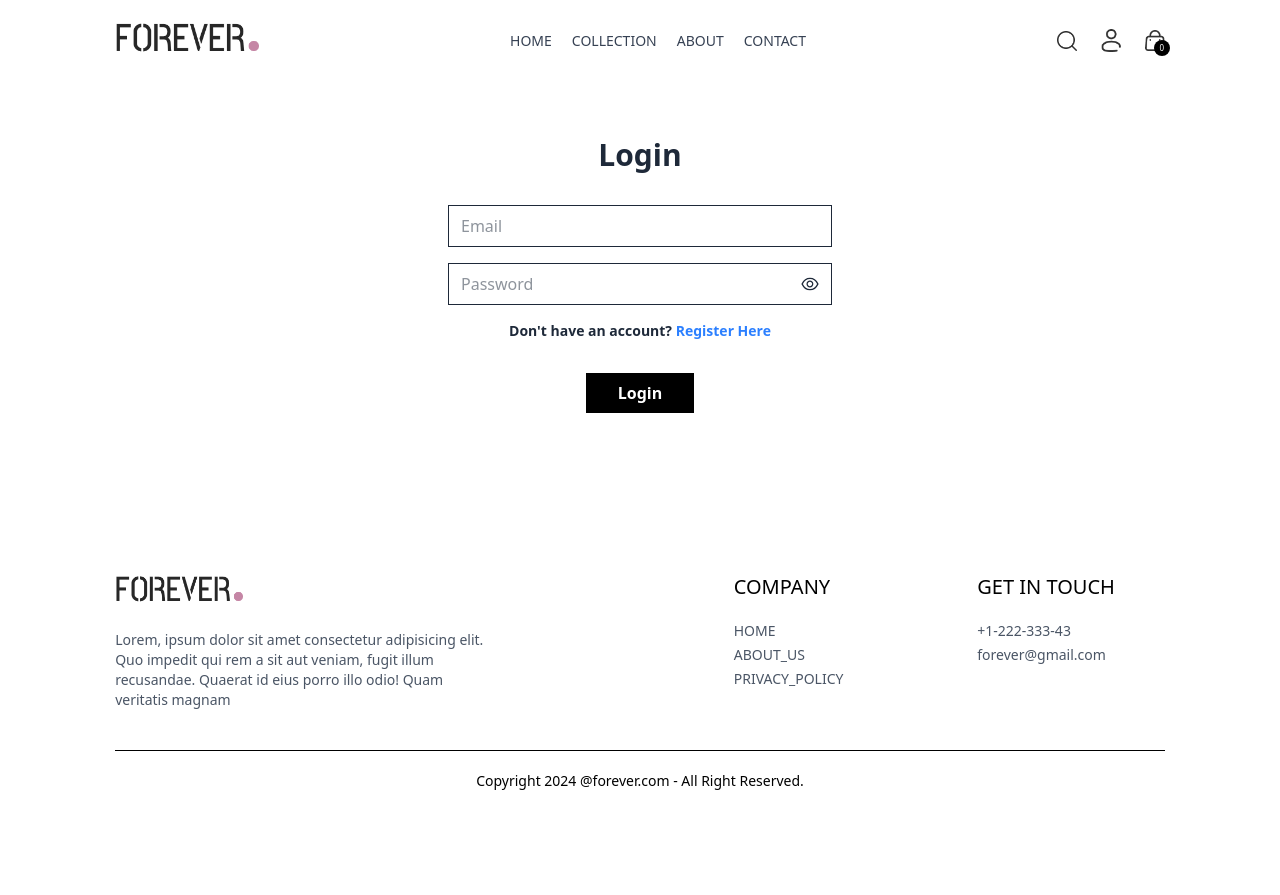
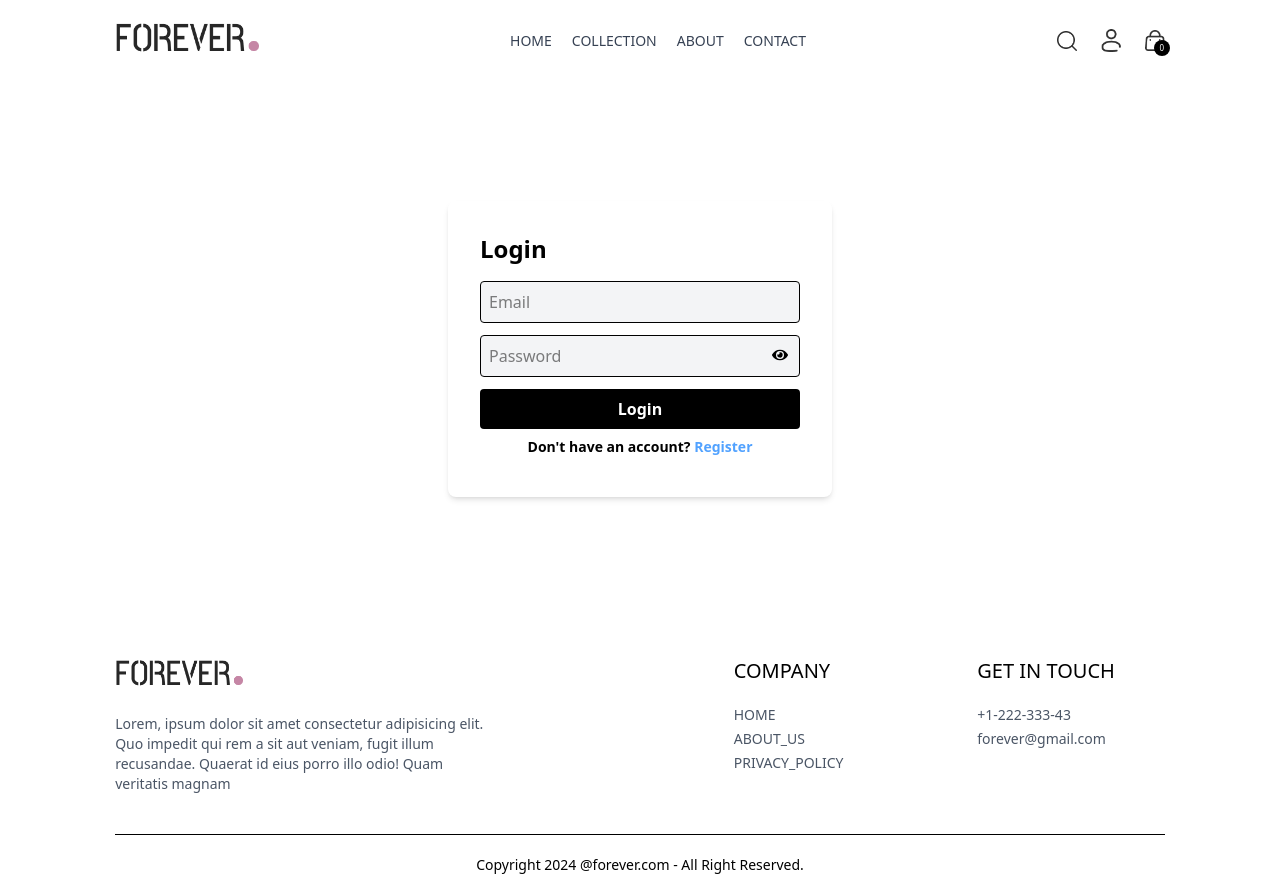
Before and after one commit to Meraj-1/Ecom_Backend, a React (Vite) app in the folder frontend/: page /login in a window 1280 px wide. Before the commit the page ends 811 px from the top, so only its background shows below. Built offline with nearby package versions, Linux system fonts and the light colour scheme.

Commit message:
add register and login

```diff
--- a/frontend/src/components/Bestseller.jsx
+++ b/frontend/src/components/Bestseller.jsx
@@ -2,7 +2,7 @@ import React, { useContext, useEffect, useState } from 'react'
 import { ShopContext } from '../context/ShopContext'
 import Title from './Title';
 
-import ProductItem from './Productitem.jsx';
+import ProductItem from './ProductItem.jsx';
 function BestSeller() {
 
     const {products} = useContext(ShopContext);
--- a/frontend/src/components/Navbar.jsx
+++ b/frontend/src/components/Navbar.jsx
@@ -36,8 +36,8 @@ const Navbar = () => {
     <Link to="/login"> <img src={assets.profile_icon} alt='' className='w-5 cursor-pointer '/> </Link>
       <div className='group-hover:block hidden absolute dropdown-menu right-o pt-4'>
       <div className='flex flex-col gap-2 w-36 py-3 px-5 bg-slate-100 text-gray-500 rounded'>
-        <p className='cursor-pointer hover:text-black'>My Profile</p>
-        <p className='cursor-pointer hover:text-black'>Orders</p>
+        {/* <p className='cursor-pointer hover:text-black'>My Profile</p>
+        <p className='cursor-pointer hover:text-black'>Orders</p> */}
         {/* <p className='cursor-pointer hover:text-black'>LogOut</p> */}
         <p className='cursor-pointer hover:text-black'><a href="/register">Register</a></p>
       </div>
--- a/frontend/src/pages/Login.jsx
+++ b/frontend/src/pages/Login.jsx
@@ -1,114 +1,101 @@
 import React, { useState } from 'react';
-import axios from 'axios';
-import { AiOutlineEye, AiOutlineEyeInvisible } from 'react-icons/ai';
 import { useNavigate } from 'react-router-dom';
-import { toast, ToastContainer } from 'react-toastify'; // Added ToastContainer import
-import 'react-toastify/dist/ReactToastify.css';
+import { toast } from 'react-toastify';
+import { FaEye, FaEyeSlash } from 'react-icons/fa';  // Importing Eye icons
 
 const Login = () => {
   const [formData, setFormData] = useState({
-    email: '',
-    password: '',
+    email: "",
+    password: "",
   });
-  const [showPassword, setShowPassword] = useState(false);
-  const [error, setError] = useState('');
+
   const [loading, setLoading] = useState(false);
+  const [passwordVisible, setPasswordVisible] = useState(false);  // State to toggle password visibility
   const navigate = useNavigate();
 
-  const onChangeHandler = (e) => {
-    const { name, value } = e.target;
-    setFormData((prev) => ({ ...prev, [name]: value }));
+  const handleChange = (e) => {
+    setFormData({ ...formData, [e.target.name]: e.target.value });
   };
 
-  const onSubmitHandler = async (e) => {
+  const handleLogin = async (e) => {
     e.preventDefault();
-    setError('');
     setLoading(true);
 
     try {
-      const response = await axios.post(
-        'https://ecom-backend-sage.vercel.app/user/login',
-        formData,
-        { headers: { 'Content-Type': 'application/json' } }
-      );
-
-      // Save user token (if backend returns it)
-      localStorage.setItem('token', response.data.token);
-
-      // Show success toast
-      toast.success('Login Successful! Redirecting...', {
-        position: 'top-center',
-        autoClose: 2000,
+      const response = await fetch('http://localhost:8080/user/login', {
+        method: 'POST',
+        headers: {
+          'Content-Type': 'application/json',
+        },
+        body: JSON.stringify(formData),
       });
 
-      // Navigate to home page after 2 seconds
-      setTimeout(() => navigate('/'), 2000);
-    } catch (err) {
-      setError(err.response?.data?.message || 'Login failed');
-      toast.error('Login failed! Please try again.', {
-        position: 'top-center',
-        autoClose: 2000,
-      });
-    } finally {
-      setLoading(false);
+      const data = await response.json();
+
+      if (response.ok) {
+        if (data.success) {
+          toast.success('Login successful!');
+          navigate('/');  // Redirect to home page
+        } else {
+          toast.error(data.message || 'Login failed!');
+        }
+      } else {
+        toast.error('Server error occurred.');
+      }
+    } catch (error) {
+      console.error('An error occurred during login:', error);
+      toast.error('An error occurred during login.');
     }
+
+    setLoading(false);
   };
 
   return (
-    <>
-      <ToastContainer /> {/* Toast container to display notifications */}
-      <form
-        onSubmit={onSubmitHandler}
-        className="flex flex-col items-center w-[90%] sm:max-w-96 m-auto mt-14 gap-4 text-gray-800"
-      >
-        <h2 className="text-3xl font-bold mb-4">Login</h2>
+    <div className="mt-30 flex items-center justify-center">
+      <form onSubmit={handleLogin} className="p-8 rounded-lg shadow-md w-96">
+        <h2 className="text-2xl font-bold mb-4">Login</h2>
 
         <input
           type="email"
           name="email"
+          placeholder="Email"
+          onChange={handleChange}
           value={formData.email}
-          onChange={onChangeHandler}
-          placeholder="Email"
-          className="w-full px-3 py-2 border border-gray-800"
+          className="w-full p-2 mb-3 cursor-pointer bg-gray-100 rounded border border-black focus:outline-none"
           required
         />
 
-        <div className="relative w-full">
+        <div className="relative">
           <input
-            type={showPassword ? 'text' : 'password'}
+            type={passwordVisible ? 'text' : 'password'}  // Toggle input type based on password visibility
             name="password"
+            placeholder="Password"
+            onChange={handleChange}
             value={formData.password}
-            onChange={onChangeHandler}
-            placeholder="Password"
-            className="w-full px-3 py-2 border border-gray-800"
+            className="w-full p-2 mb-3 bg-gray-100 cursor-pointer rounded border border-black focus:outline-none"
             required
           />
-          <div
-            className="absolute inset-y-0 right-0 pr-3 flex items-center cursor-pointer"
-            onClick={() => setShowPassword((prev) => !prev)}
+          <span
+            className="absolute right-3 top-3 cursor-pointer"
+            onClick={() => setPasswordVisible(!passwordVisible)}  // Toggle password visibility
           >
-            {showPassword ? <AiOutlineEyeInvisible size={20} /> : <AiOutlineEye size={20} />}
-          </div>
+            {passwordVisible ? <FaEyeSlash /> : <FaEye />}  {/* Display eye or eye-slash icon */}
+          </span>
         </div>
-
-        <p className="text-sm font-bold">
-          Don't have an account?{' '}
-          <a href="/register" className="text-blue-500 hover:underline">
-            Register Here
-          </a>
-        </p>
-
-        {error && <p className="text-red-500 text-sm">{error}</p>} {/* Display error message */}
 
         <button
           type="submit"
+          className="w-full bg-black p-2 text-white rounded cursor-pointer font-bold"
           disabled={loading}
-          className="cursor-pointer bg-black text-white font-bold px-8 py-2 mt-4"
         >
-          {loading ? 'Processing...' : 'Login'}
+          {loading ? 'Logging in...' : 'Login'}
         </button>
+
+        <p className="text-sm mb-2 font-bold text-center mt-2">
+          Don't have an account? <a href="/register" className="text-blue-400">Register</a>
+        </p>
       </form>
-    </>
+    </div>
   );
 };
 
--- a/frontend/src/pages/Register.jsx
+++ b/frontend/src/pages/Register.jsx
@@ -1,129 +1,111 @@
 import React, { useState } from 'react';
-import axios from 'axios';
-import { AiOutlineEye, AiOutlineEyeInvisible } from 'react-icons/ai';
 import { useNavigate } from 'react-router-dom';
-import { toast, ToastContainer } from 'react-toastify'; // Added ToastContainer import
-import 'react-toastify/dist/ReactToastify.css';
+import { toast } from 'react-toastify';
+import { FaEye, FaEyeSlash } from 'react-icons/fa';  // Import icons
 
 const Register = () => {
   const [formData, setFormData] = useState({
-    fullname: '',
-    username: '',
-    email: '',
-    password: '',
+    fullname: "",
+    username: "",
+    email: "",
+    password: "",
   });
-  const [showPassword, setShowPassword] = useState(false);
+
   const [loading, setLoading] = useState(false);
+  const [passwordVisible, setPasswordVisible] = useState(false);  // State to toggle password visibility
+
   const navigate = useNavigate();
 
-  const onChangeHandler = (e) => {
-    const { name, value } = e.target;
-    setFormData((prev) => ({ ...prev, [name]: value }));
+  const handleChange = (e) => {
+    setFormData({ ...formData, [e.target.name]: e.target.value });
   };
 
-  const onSubmitHandler = async (e) => {
+  const handleRegister = async (e) => {
     e.preventDefault();
     setLoading(true);
 
     try {
-      const response = await axios.post(
-        'https://ecom-backend-sage.vercel.app/user/register', // Adjust your API endpoint
-        formData,
-        { headers: { 'Content-Type': 'application/json' } }
-      );
-
-      // Show success toast
-      toast.success('Account created successfully! Redirecting to login...', {
-        position: 'top-center',
-        autoClose: 2000,
+      const response = await fetch('http://localhost:8080/user/register', {
+        method: 'POST',
+        headers: {
+          'Content-Type': 'application/json',
+        },
+        body: JSON.stringify(formData),
       });
 
-      // Redirect to login after 2 seconds
-      setTimeout(() => navigate('/login'), 2000);
-    } catch (err) {
-      toast.error(err.response?.data?.message || 'Registration failed', {
-        position: 'top-center',
-        autoClose: 2000,
-      });
-    } finally {
-      setLoading(false);
+      const data = await response.json();
+
+      if (data.success) {
+        toast.success('Registration successful!');
+        navigate('/');  // Redirect to the home page
+      } else {
+        toast.error(data.message || 'Registration failed!');
+      }
+    } catch (error) {
+      console.error(error);
+      toast.error('An error occurred during registration.');
     }
+
+    setLoading(false);
   };
 
   return (
-    <>
-      <ToastContainer /> {/* Toast container to display notifications */}
-      <form
-        onSubmit={onSubmitHandler}
-        className="flex flex-col items-center w-[90%] sm:max-w-96 m-auto mt-14 gap-4 text-gray-800"
-      >
-        <h2 className="text-3xl font-bold mb-4">Register</h2>
+    <div className="mt-30 flex items-center justify-center">
+      <form onSubmit={handleRegister} className="p-8 rounded-lg shadow-md w-96">
+        <h2 className="text-2xl font-bold mb-4">Register</h2>
 
         <input
           type="text"
           name="fullname"
-          value={formData.fullname}
-          onChange={onChangeHandler}
           placeholder="Full Name"
-          className="w-full px-3 py-2 border border-gray-800"
+          onChange={handleChange}
+          className="w-full p-2 mb-3 cursor-pointer bg-gray-100 rounded border border-black focus:outline-none"
           required
         />
 
         <input
           type="text"
           name="username"
-          value={formData.username}
-          onChange={onChangeHandler}
           placeholder="Username"
-          className="w-full px-3 py-2 border border-gray-800"
+          onChange={handleChange}
+          className="w-full p-2 mb-3 cursor-pointer bg-gray-100 rounded border border-black focus:outline-none"
           required
         />
 
         <input
           type="email"
           name="email"
-          value={formData.email}
-          onChange={onChangeHandler}
           placeholder="Email"
-          className="w-full px-3 py-2 border border-gray-800"
+          onChange={handleChange}
+          className="w-full p-2 mb-3 cursor-pointer bg-gray-100 rounded border border-black focus:outline-none"
           required
         />
 
-        {/* Password Input with Show/Hide Icon */}
-        <div className="relative w-full">
+        <div className="relative">
           <input
-            type={showPassword ? 'text' : 'password'}
+            type={passwordVisible ? 'text' : 'password'}  // Toggle input type based on password visibility
             name="password"
-            value={formData.password}
-            onChange={onChangeHandler}
             placeholder="Password"
-            className="w-full px-3 py-2 border border-gray-800"
+            onChange={handleChange}
+            className="w-full p-2 mb-3 cursor-pointer bg-gray-100 rounded border border-black focus:outline-none"
             required
           />
-          <div
-            className="absolute inset-y-0 right-0 pr-3 flex items-center cursor-pointer"
-            onClick={() => setShowPassword((prev) => !prev)}
+          <span
+            className="absolute right-3 top-3 cursor-pointer"
+            onClick={() => setPasswordVisible(!passwordVisible)}
           >
-            {showPassword ? <AiOutlineEyeInvisible size={20} /> : <AiOutlineEye size={20} />}
-          </div>
+            {passwordVisible ? <FaEyeSlash /> : <FaEye />}
+          </span>
         </div>
 
-        <p className="font-bold text-sm">
-          Already have an account?{' '}
-          <a href="/login" className="text-blue-500 hover:underline">
-            Login Here
-          </a>
+        <p className='text-sm mb-2 font-bold'>
+          If you have already? <a href="/login" className='text-blue-400'>an account</a>
         </p>
-
-        <button
-          type="submit"
-          disabled={loading}
-          className="cursor-pointer bg-black text-white font-bold px-8 py-2 mt-4"
-        >
-          {loading ? 'Processing...' : 'Register'}
+        <button type="submit" className="w-full bg-black p-2 cursor-pointer text-white rounded font-bold">
+          {loading ? 'Registering...' : 'Register'}
         </button>
       </form>
-    </>
+    </div>
   );
 };
 
```
Also changed, not shown: frontend/src/auth.jsx (added, +13 -0 lines), frontend/src/components/ProtectedRoute.jsx (added, +11 -0 lines).
